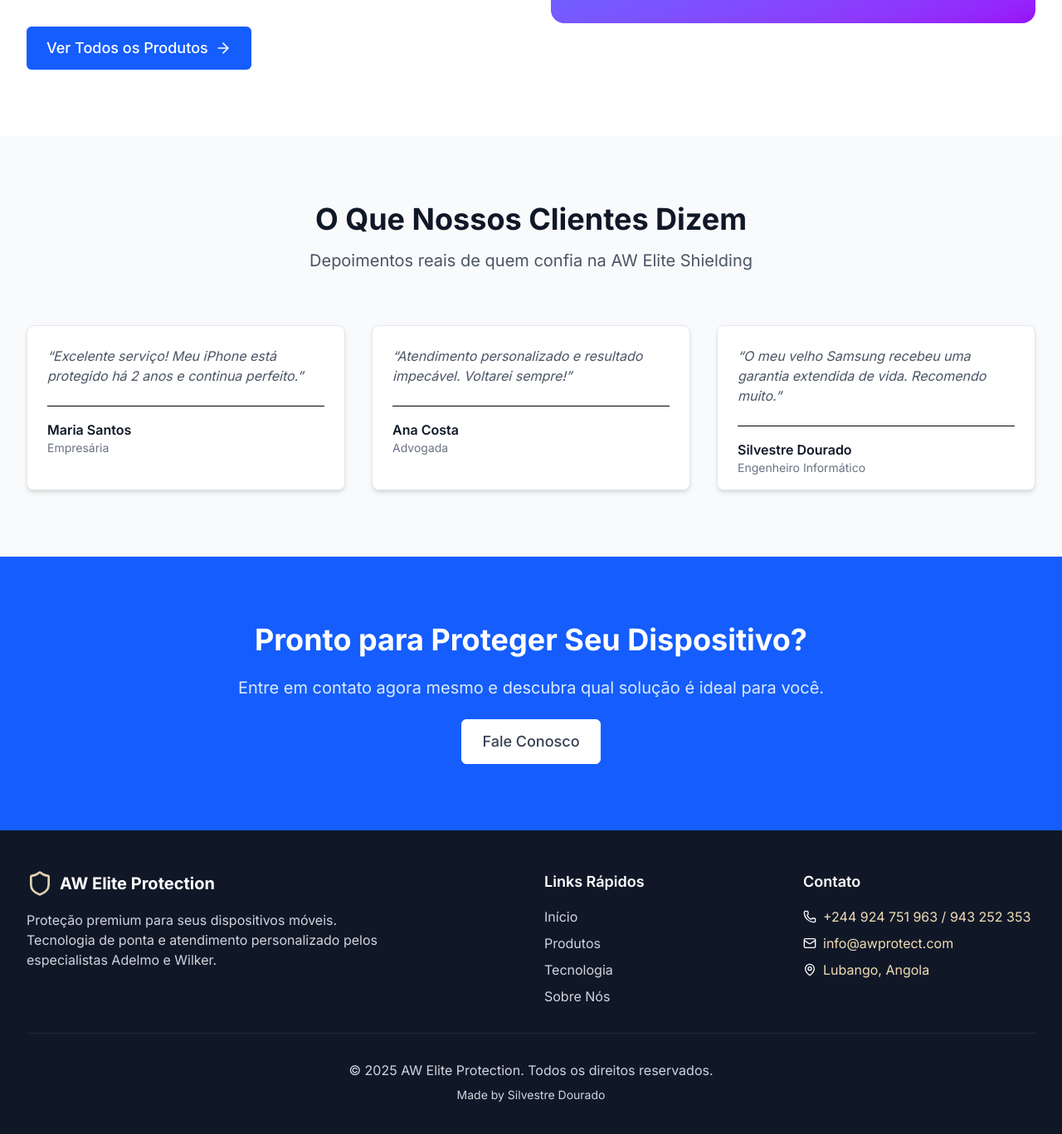
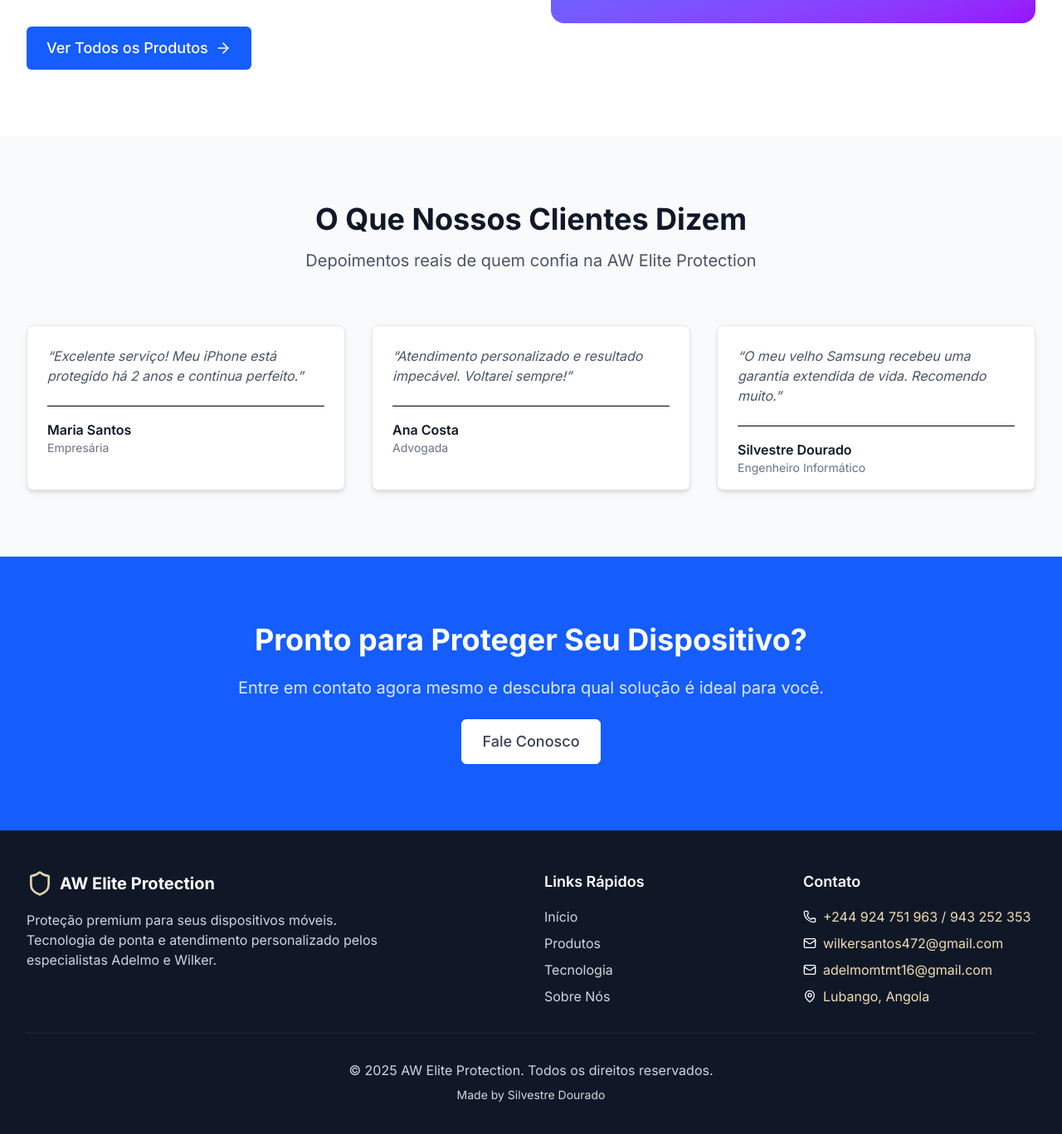
Before and after one commit to SilesterGold9/aw, a Next.js app: page / in a window 1280 px wide. Shown: the part 1788-3155 px from the top of the page at 83% size. Built offline with nearby package versions, Linux system fonts and the light colour scheme.

Commit message:
fix: Update email addresses in Footer and Contato pages; correct title in Home page description

```diff
--- a/app/components/Footer.tsx
+++ b/app/components/Footer.tsx
@@ -70,7 +70,13 @@ const Footer = () => {
               </li>
               <li className="flex items-center space-x-2">
                 <Mail className="h-4 w-4 text-white-500" />
-                <span className="text-[#f0dcb3]">info@awprotect.com</span>
+                <span className="text-[#f0dcb3]">
+                  wilkersantos472@gmail.com
+                </span>
+              </li>
+              <li className="flex items-center space-x-2">
+                <Mail className="h-4 w-4 text-white-500" />
+                <span className="text-[#f0dcb3]">adelmomtmt16@gmail.com</span>
               </li>
               <li className="flex items-center space-x-2">
                 <MapPin className="h-4 w-4 text-white-500" />
--- a/app/contato/page.tsx
+++ b/app/contato/page.tsx
@@ -60,7 +60,12 @@ export default function ContatoPage() {
                 </div>
                 <div>
                   <h3 className="text-lg font-semibold text-gray-900">Email</h3>
-                  <p className="text-gray-600 text-sm">info@awprotect.com</p>
+                  <p className="text-gray-600 text-sm">
+                    wilkersantos472@gmail.com
+                  </p>
+                  <p className="text-gray-600 text-sm">
+                    adelmomtmt16@gmail.com
+                  </p>
                 </div>
               </div>
               <p className="text-gray-600 text-sm ">
--- a/app/page.tsx
+++ b/app/page.tsx
@@ -191,7 +191,7 @@ export default function Home() {
               O Que Nossos Clientes Dizem
             </h2>
             <p className="text-xl text-gray-600">
-              Depoimentos reais de quem confia na AW Elite Shielding
+              Depoimentos reais de quem confia na AW Elite Protection
             </p>
           </motion.div>
 
```
